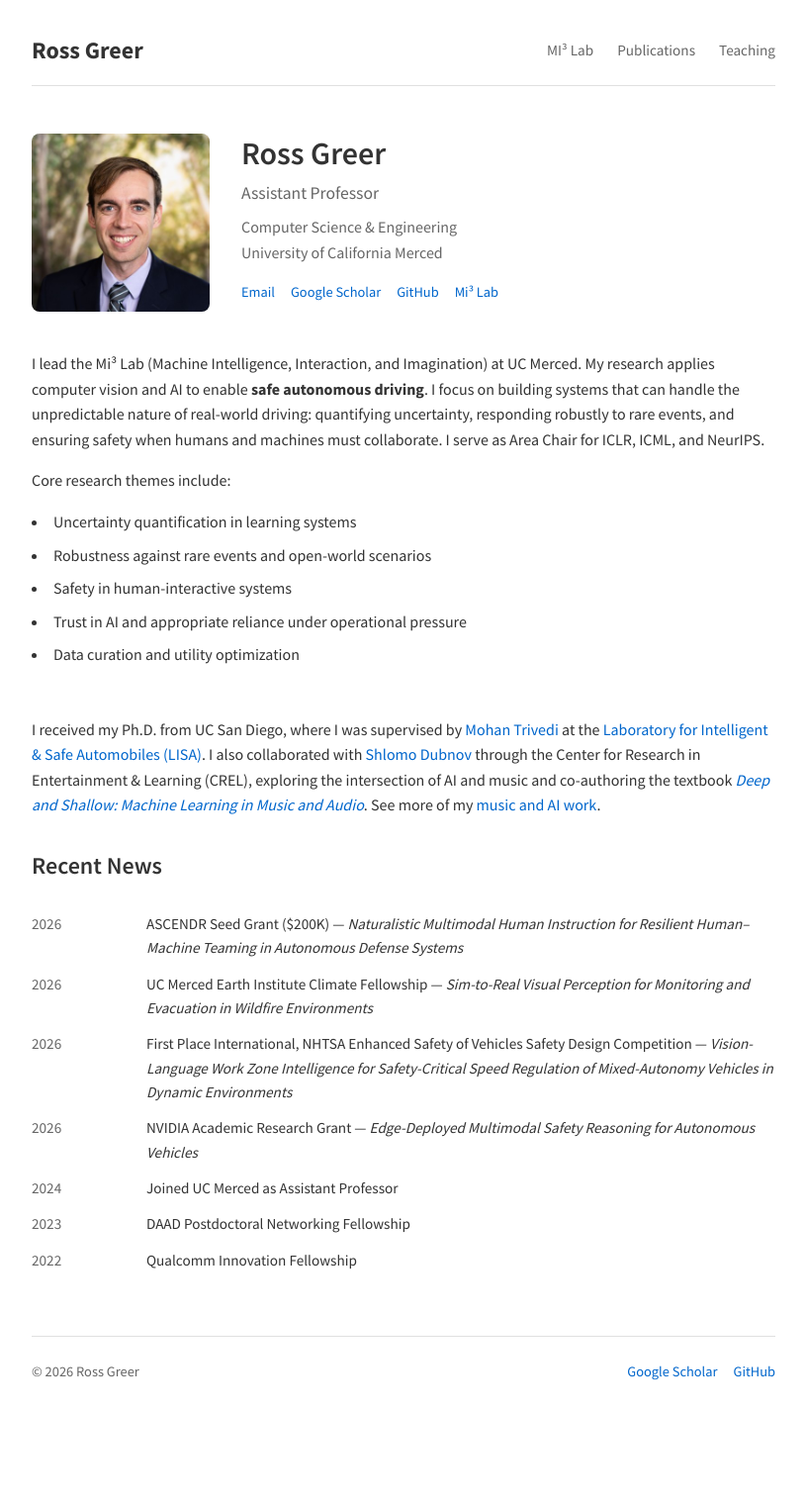
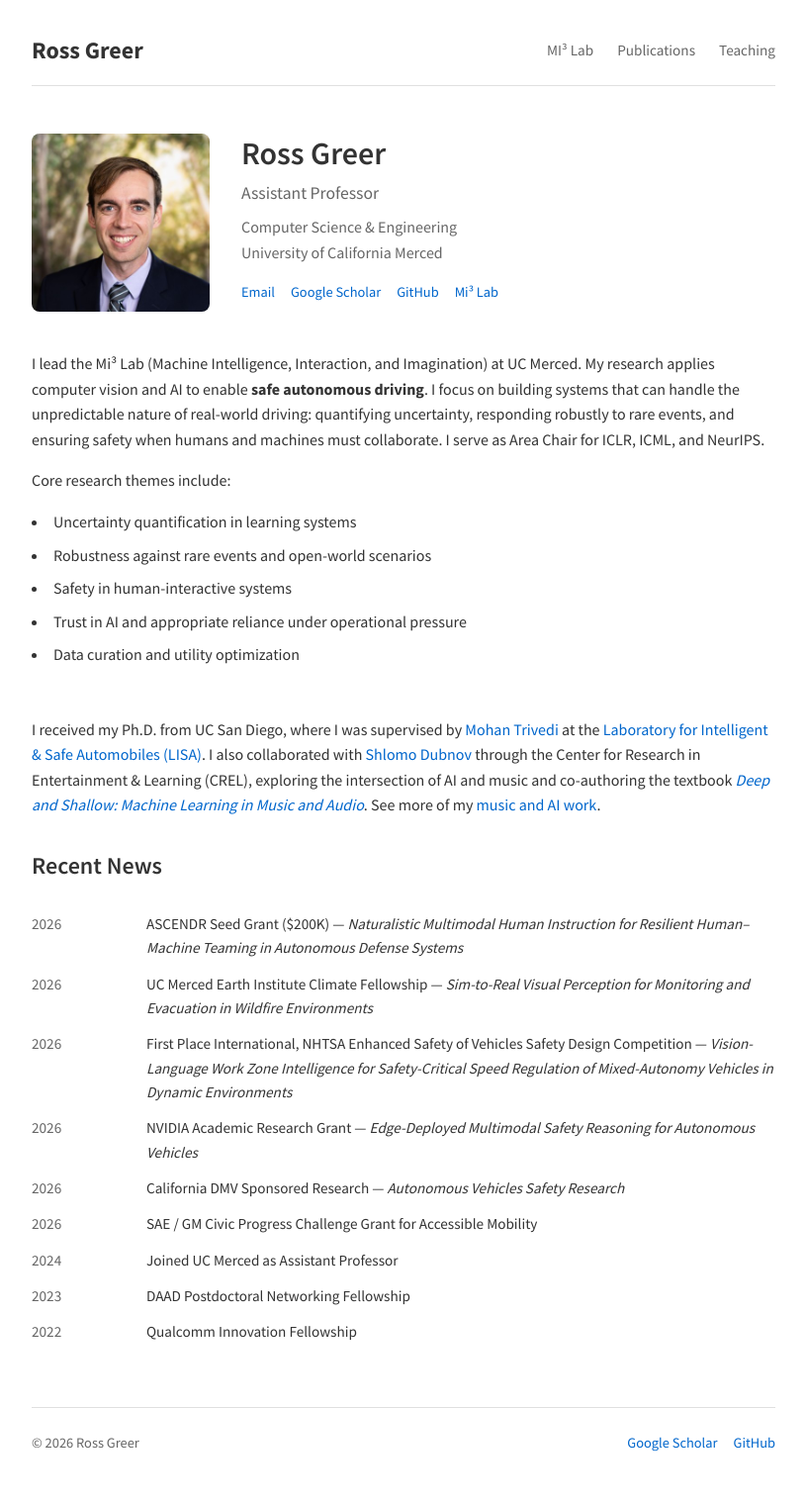
Before and after one commit to rossgreer/rossgreer.github.io, a Jekyll site: the page built from index.md, in a window 1280 px wide. Shown: the whole page at 99% size, without its empty margins (232-1047 px from the left). Built offline with Jekyll 4.4.1, drawn with Linux system fonts in a browser that asks for light colours; some web fonts are replaced; before the commit the page ends 1446 px from its top, so only the background shows below that.

Commit message:
Add California DMV and SAE/GM Civic Progress Challenge awards to news
Co-Authored-By: Claude Sonnet 5 <noreply@anthropic.com>

```diff
--- a/index.md
+++ b/index.md
@@ -58,6 +58,14 @@ I received my Ph.D. from UC San Diego, where I was supervised by [Mohan Trivedi]
     <span>NVIDIA Academic Research Grant — <em>Edge-Deployed Multimodal Safety Reasoning for Autonomous Vehicles</em></span>
   </div>
   <div class="news-item">
+    <span class="news-date">2026</span>
+    <span>California DMV Sponsored Research — <em>Autonomous Vehicles Safety Research</em></span>
+  </div>
+  <div class="news-item">
+    <span class="news-date">2026</span>
+    <span>SAE / GM Civic Progress Challenge Grant for Accessible Mobility</span>
+  </div>
+  <div class="news-item">
     <span class="news-date">2024</span>
     <span>Joined UC Merced as Assistant Professor</span>
   </div>
```
